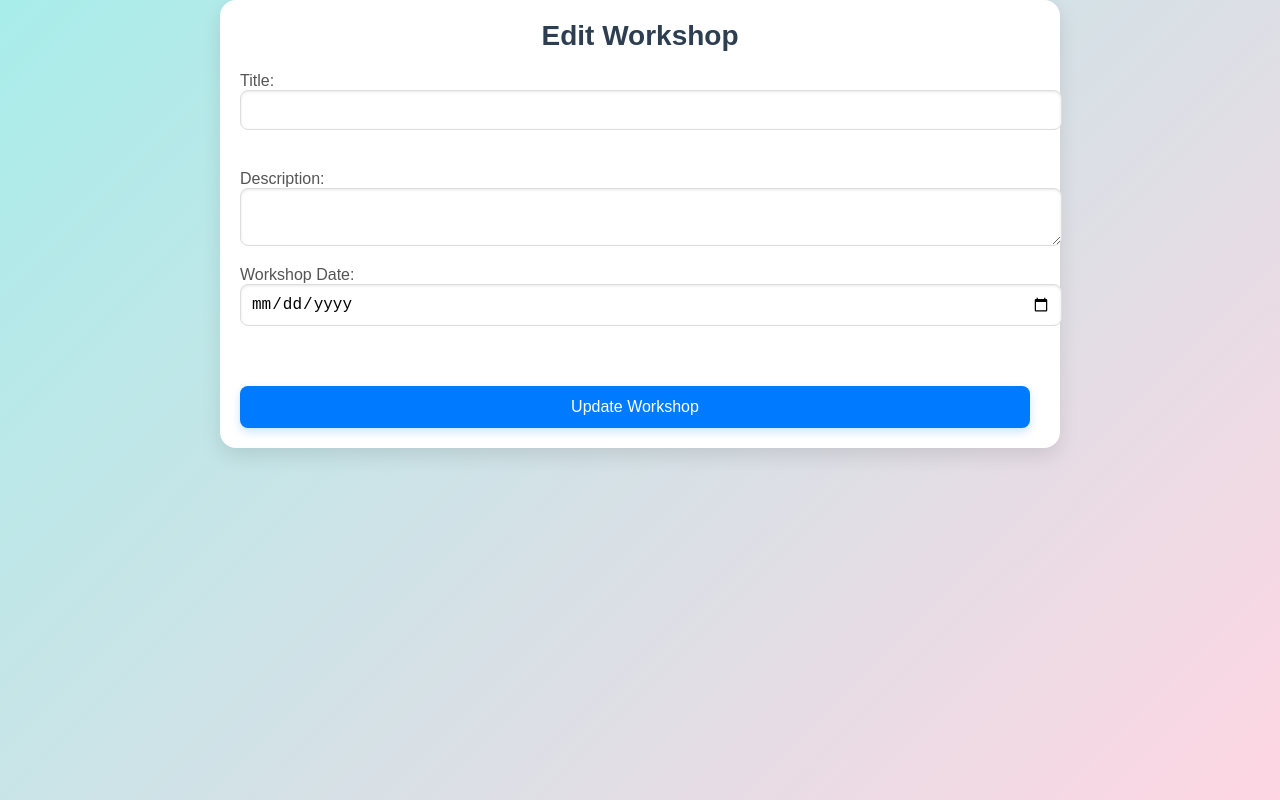
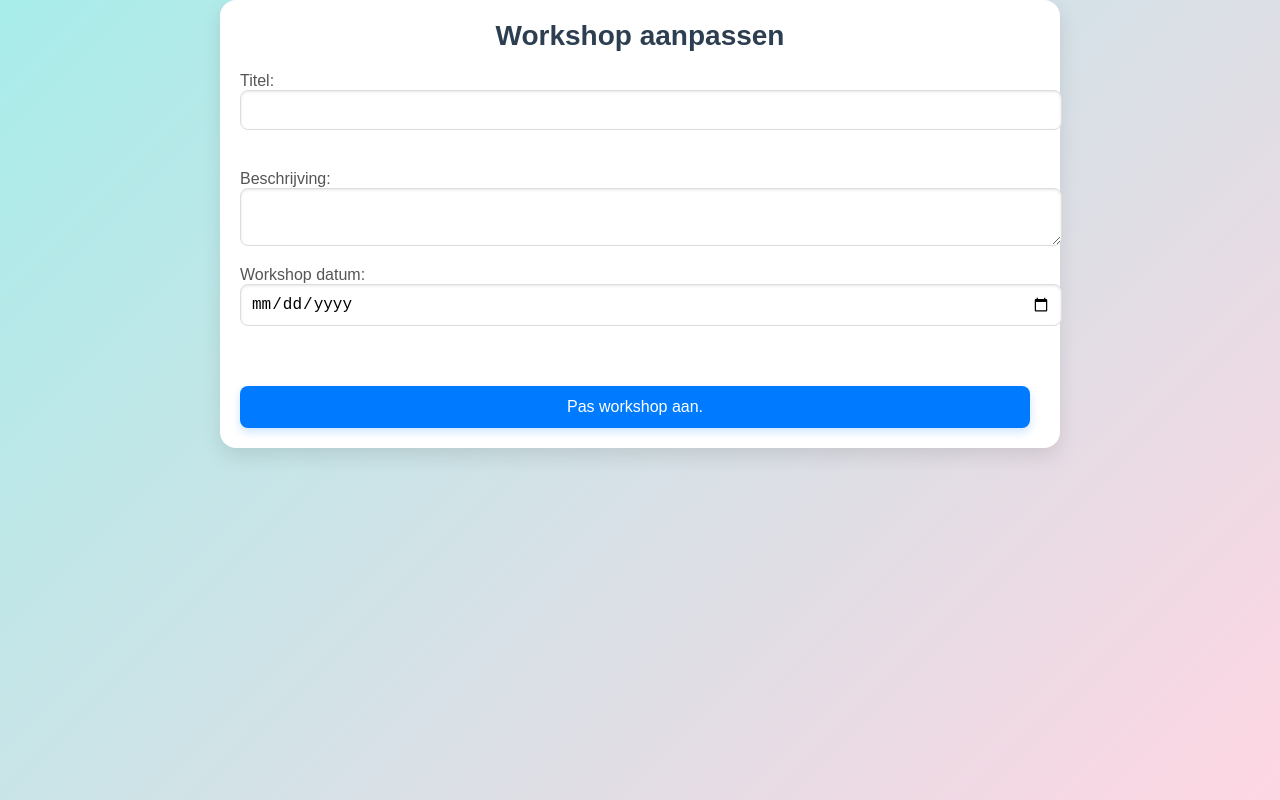
Before and after one commit to robbyjayjays/kruis-jayjays, a React (Create React App) app: page /edit-workshop/1 in a window 1280 px wide. Built offline with nearby package versions, Linux system fonts and the light colour scheme; no server answers; sample sign-in values are in the browser's storage.

Commit message:
translations

```diff
--- a/src/components/CreateAllergy.jsx
+++ b/src/components/CreateAllergy.jsx
@@ -49,7 +49,7 @@ const CreateAllergy = () => {
         <>
             <Navbar />
             <div className="create-workshop-container">
-                <h1>Nieuwe Allergieën aanmaken</h1>
+                <h1>Nieuwe allergieën aanmaken</h1>
                 <form onSubmit={handleSubmitAllergy} className="create-workshop-form">
                     <label>
                         Allergie:
--- a/src/components/CreateCarpool.jsx
+++ b/src/components/CreateCarpool.jsx
@@ -54,10 +54,10 @@ const CreateCarpool = () => {
         <>
             <Navbar />
             <div className="create-workshop-container">
-                <h1>Nieuwe Carpool Rollen aanmaken</h1>
+                <h1>Nieuwe carpool rollen aanmaken</h1>
                 <form onSubmit={handleSubmitCarpool} className="create-workshop-form">
                     <label>
-                        Carpool Rol:
+                        Carpool rol:
                         <input
                             type="text"
                             name="carpool_role"
--- a/src/components/CreateDepartement.jsx
+++ b/src/components/CreateDepartement.jsx
@@ -56,10 +56,10 @@ const CreateDepartement = () => {
         <>
             <Navbar />
             <div className="create-workshop-container">
-                <h1>Nieuwe Departementen aanmaken</h1>
+                <h1>Nieuwe departementen aanmaken</h1>
                 <form onSubmit={handleSubmitDepartement} className="create-workshop-form">
                     <label>
-                        Departement Naam:
+                        Departement naam:
                         <input
                             type="text"
                             name="departement_name"
--- a/src/components/CreateFunctie.jsx
+++ b/src/components/CreateFunctie.jsx
@@ -59,7 +59,7 @@ const CreateDepartement = () => {
                 <h1>Nieuwe functie aanmaken</h1>
                 <form onSubmit={handleSubmitFunctie} className="create-workshop-form">
                     <label>
-                        Functie Naam:
+                        Functie naam:
                         <input
                             type="text"
                             name="function_name"
--- a/src/components/CreateProvince.jsx
+++ b/src/components/CreateProvince.jsx
@@ -56,10 +56,10 @@ const CreateProvince = () => {
         <>
             <Navbar />
             <div className="create-workshop-container">
-                <h1>Nieuwe Provincie aanmaken</h1>
+                <h1>Nieuwe provincie aanmaken</h1>
                 <form onSubmit={handleSubmitProvince} className="create-workshop-form">
                     <label>
-                        Provincie Naam:
+                        Provincie naam:
                         <input
                             type="text"
                             name="province_name"
--- a/src/components/CreateWorkshop.jsx
+++ b/src/components/CreateWorkshop.jsx
@@ -65,7 +65,7 @@ const CreateWorkshop = () => {
       <>
         <Navbar />
         <div className="create-workshop-container">
-            <h1>Nieuwe Workshop aanmaken</h1>
+            <h1>Nieuwe workshop aanmaken</h1>
             <form onSubmit={handleSubmit} className="create-workshop-form">
                 <label>
                     Titel:
@@ -87,7 +87,7 @@ const CreateWorkshop = () => {
                     />
                 </label>
                 <label>
-                    Workshop Datum:
+                    Workshop datum:
                     <input
                         type="date"
                         name="workshop_date"
--- a/src/components/EditWorkshop.jsx
+++ b/src/components/EditWorkshop.jsx
@@ -100,10 +100,10 @@ const EditWorkshop = () => {
 
     return (
         <div className="edit-workshop-container">
-            <h1>Edit Workshop</h1>
+            <h1>Workshop aanpassen</h1>
             <form onSubmit={handleSubmit} className="edit-workshop-form">
                 <label>
-                    Title:
+                    Titel:
                     <input
                         type="text"
                         name="title"
@@ -113,7 +113,7 @@ const EditWorkshop = () => {
                     />
                 </label>
                 <label>
-                    Description:
+                    Beschrijving:
                     <textarea
                         name="description"
                         value={workshop.description}
@@ -122,7 +122,7 @@ const EditWorkshop = () => {
                     />
                 </label>
                 <label>
-                    Workshop Date:
+                    Workshop datum:
                     <input
                         type="date"
                         name="workshop_date"
@@ -131,7 +131,7 @@ const EditWorkshop = () => {
                         required
                     />
                 </label>
-                <button type="submit">Update Workshop</button>
+                <button type="submit">Pas workshop aan.</button>
             </form>
         </div>
     );
--- a/src/components/Workshop.jsx
+++ b/src/components/Workshop.jsx
@@ -112,10 +112,10 @@ const Workshop = () => {
                     <div className="workshop-header">
                         <h1 className="workshop-title">{workshop.title}</h1>
                         <p className="creator-info">
-                            Created by: {workshop.creator_firstname} {workshop.creator_lastname} ({workshop.creator_email})
+                            Aangemaakt door: {workshop.creator_firstname} {workshop.creator_lastname} ({workshop.creator_email})
                         </p>
                         <p className="workshop-date">
-                            <strong>Date of workshop:</strong> {new Date(workshop.workshop_date).toLocaleDateString('en-GB', {
+                            <strong>Datum van workshop:</strong> {new Date(workshop.workshop_date).toLocaleDateString('en-GB', {
                                 day: '2-digit',
                                 month: 'short',
                                 year: 'numeric'
@@ -123,7 +123,7 @@ const Workshop = () => {
                         </p>
                     </div>
                     <div className="workshop-description">
-                        <h3>Description</h3>
+                        <h3>Beschrijving</h3>
                         <p>{workshop.description}</p>
                     </div>
                     <div className="workshop-actions">
@@ -138,20 +138,20 @@ const Workshop = () => {
                                     className="edit-button"
                                     onClick={() => navigate(`/edit-workshop/${id}`)}
                                 >
-                                    Edit Workshop
+                                    Workshop aanpassen
                                 </button>
                                 <button
                                     className="delete-button"
                                     onClick={handleDeleteWorkshop}
                                 >
-                                    Delete Workshop
+                                    Workshop verwijderen
                                 </button>
                             </>
                         )}
                     </div>
                 </>
             ) : (
-                <p>Loading workshop details...</p>
+                <p>Workshop details laden...</p>
             )}
         </div>
         </>
```
Also changed, not shown: src/components/Admin.jsx (+6 -6 lines).
